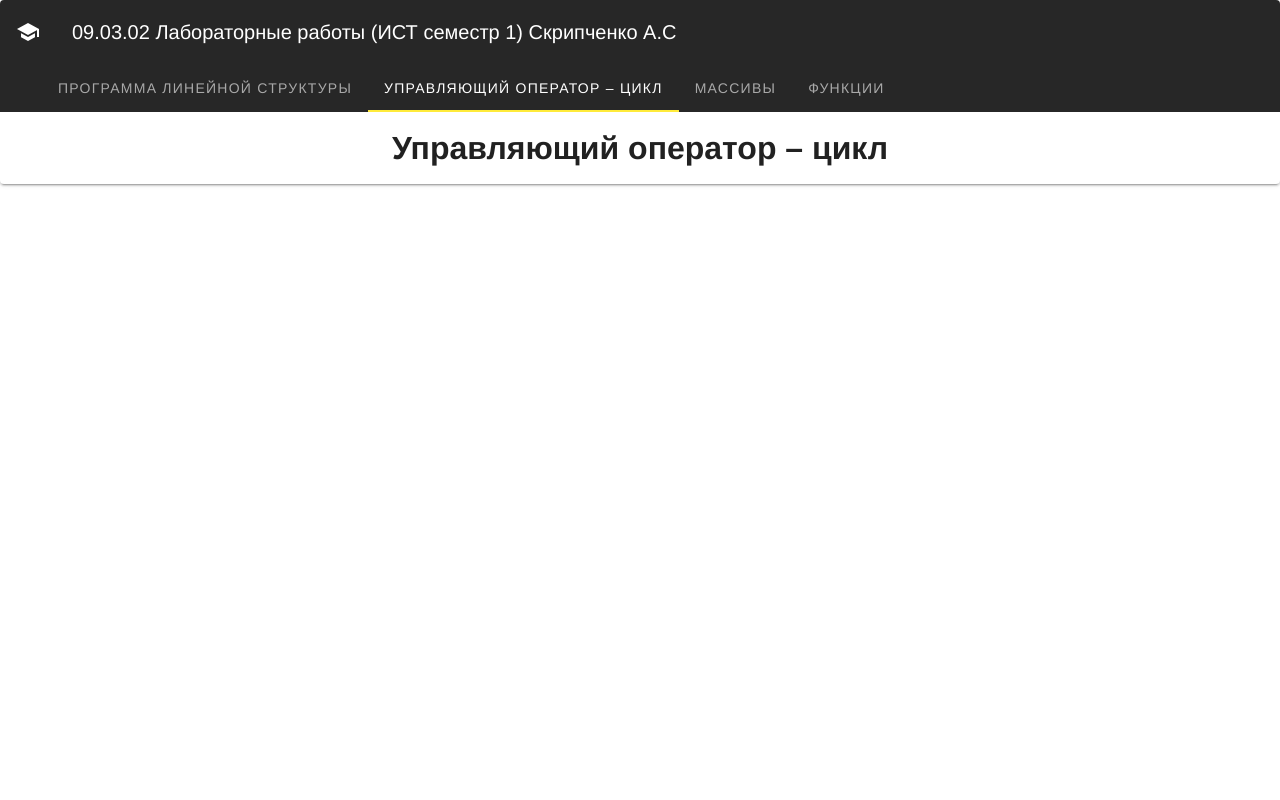
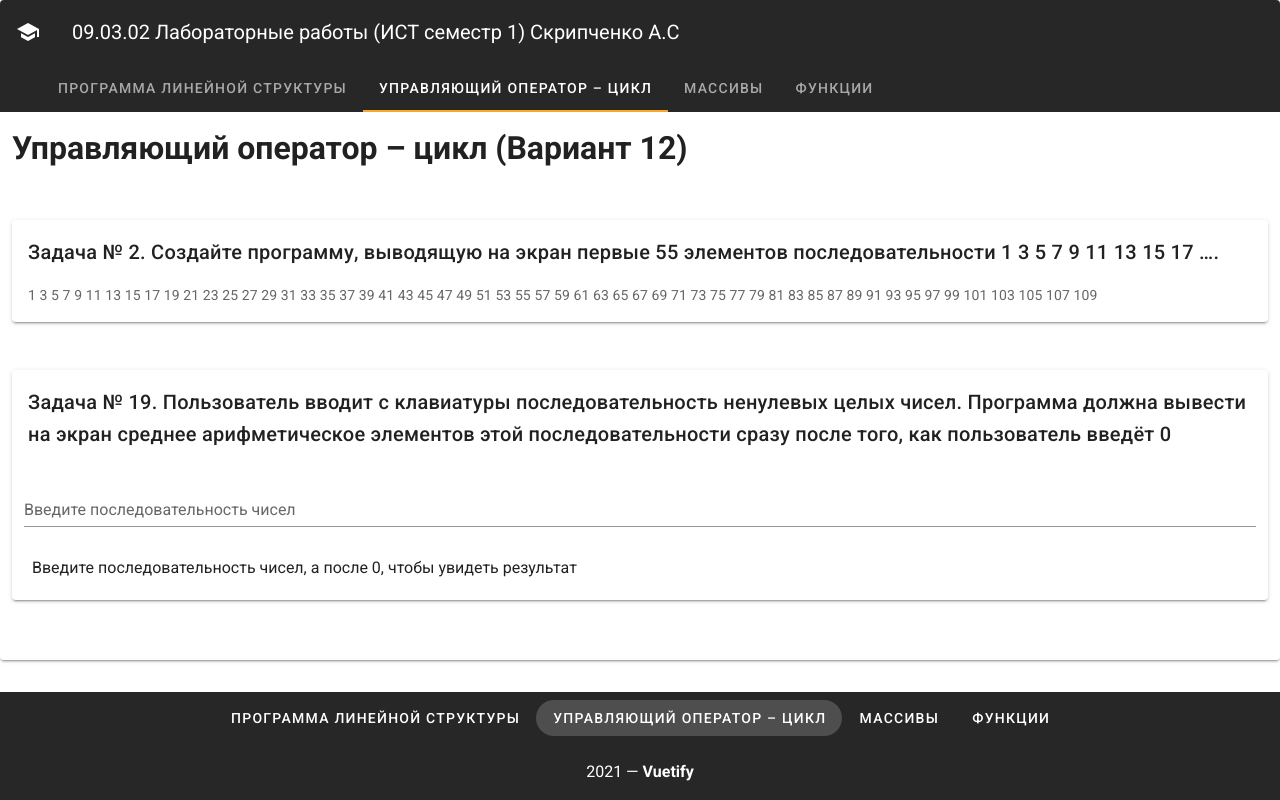
Before and after one commit to antongospod/laboratory-works, a Vue app: page /control-operator-loop in a window 1280 px wide. Built offline with nearby package versions, Linux system fonts and the light colour scheme.

Commit message:
add result for task 2

```diff
--- a/src/App.vue
+++ b/src/App.vue
@@ -1,6 +1,6 @@
 <template>
   <v-app>
-<!--    <router-view />-->
+    <v-main>
     <v-card>
       <v-toolbar
               dark
@@ -17,7 +17,7 @@
                   v-model="tab"
                   align-with-title
           >
-            <v-tabs-slider color="yellow"></v-tabs-slider>
+            <v-tabs-slider color="yellow darken-3"></v-tabs-slider>
 
             <v-tab
                     v-for="item in items"
@@ -29,37 +29,42 @@
           </v-tabs>
         </template>
       </v-toolbar>
-      <v-container fluid>
-        <v-main>
+      <v-container fluid class="mb-10">
           <router-view />
-        </v-main>
       </v-container>
     </v-card>
+    </v-main>
+    <v-footer
+            class="mt-auto"
+            absolute
+            padless
+            dark
+    >
+      <v-row
+              justify="center"
+              no-gutters
+      >
+        <v-btn
+                v-for="item in items"
+                :to="item.link"
+                :key="item.link"
+                color="white"
+                text
+                rounded
+                class="my-2"
+        >
+          {{ item.tab }}
+        </v-btn>
+        <v-col
+                class="py-4 text-center white--text"
+                cols="12"
+        >
+          {{ new Date().getFullYear() }} — <strong>Vuetify</strong>
+        </v-col>
+      </v-row>
+    </v-footer>
   </v-app>
 </template>
-
-<style>
-#app {
-  font-family: Avenir, Helvetica, Arial, sans-serif;
-  -webkit-font-smoothing: antialiased;
-  -moz-osx-font-smoothing: grayscale;
-  text-align: center;
-  color: #2c3e50;
-}
-
-#nav {
-  padding: 30px;
-}
-
-#nav a {
-  font-weight: bold;
-  color: #2c3e50;
-}
-
-#nav a.router-link-exact-active {
-  color: #42b983;
-}
-</style>
 <script>
   export default {
     data () {
@@ -72,7 +77,6 @@
           { tab: 'Функции', link: '/functions' },
 
         ],
-        text: 'Lorem ipsum dolor sit amet, consectetur adipiscing elit, sed do eiusmod tempor incididunt ut labore et dolore magna aliqua. Ut enim ad minim veniam, quis nostrud exercitation ullamco laboris nisi ut aliquip ex ea commodo consequat.',
       }
     },
   };
--- a/src/plugins/vuetify.js
+++ b/src/plugins/vuetify.js
@@ -30,6 +30,7 @@ export default new Vuetify({
         warning: "#ffc107",
         info: "#009688",
         success: "#4caf50",
+        background: "#000", // Not automatically applied
       },
     },
   },
--- a/src/views/TheControlOperatorLoop.vue
+++ b/src/views/TheControlOperatorLoop.vue
@@ -1,10 +1,87 @@
 <template>
   <div class="about">
-    <h1>Управляющий оператор – цикл</h1>
+    <h1>Управляющий оператор – цикл (Вариант 12)</h1>
+    <v-card class="mx-auto my-12">
+      <v-card-title>Задача № 2. Создайте программу, выводящую на экран первые 55 элементов последовательности 1 3 5 7 9 11 13 15 17 ….</v-card-title>
+      <v-card-text>{{loop}}</v-card-text>
+    </v-card>
+
+    <v-card class="mx-auto my-12">
+      <v-card-title>Задача № 19.	Пользователь вводит с клавиатуры последовательность ненулевых целых чисел. Программа должна вывести на экран среднее арифметическое элементов этой последовательности сразу после того, как пользователь введёт 0 </v-card-title>
+      <v-container fluid>
+        <v-row>
+          <v-col
+                  cols="12"
+                  md="12"
+          >
+            <v-text-field
+                    color="yellow darken-3"
+                    @keydown="onKeydown"
+                    v-if="valid"
+                    v-model="values"
+                    label="Введите последовательность чисел"
+                    required
+            ></v-text-field>
+            <v-card-actions>
+              <div v-if="valid === false" class="font-weight-bold">Среднее арифмитическое: </div>{{' '+sequence}}
+              <v-spacer />
+              <v-btn outlined @click="clear" v-if="valid === false">Очистить</v-btn>
+            </v-card-actions>
+          </v-col>
+        </v-row>
+      </v-container>
+    </v-card>
   </div>
 </template>
 <script>
 export default {
-  name: "ControlOperatorLoop"
+  name: "ControlOperatorLoop",
+  data: () => ({
+    valid: true,
+    out: [],
+    values: '',
+  }),
+  computed: {
+    loop: function () {
+      let result = '';
+      for (let a=1, b=1; a<=55; a++, b=b+2) {
+        result += b + " "
+      }
+      return result
+    },
+    sequence: function () {
+
+      let number = this.values,
+              output = [],
+              sNumber = number.toString();
+
+      for (let i = 0, len = sNumber.length; i < len; i += 1) {
+        output.push(+sNumber.charAt(i));
+      }
+      if (this.valid === false) {
+        let sum = 0;
+        let count = output.length;
+        for (let i=0; i<count; i++) {
+          sum += output[i];
+        }
+        if (!isNaN(sum/count)) {
+          return sum/count;
+        } else return 'Что-то пошло не так'
+      }
+      else
+        return 'Введите последовательность чисел, а после 0, чтобы увидеть результат'
+    }
+  },
+  methods: {
+    onKeydown(e) {
+      if (e.keyCode === 48) {
+        this.valid = false;
+      }
+    },
+    clear() {
+      this.values = '';
+      this.valid = true;
+    }
+  }
 };
 </script>
--- a/src/views/TheLinearStructureProgram.vue
+++ b/src/views/TheLinearStructureProgram.vue
@@ -1,6 +1,7 @@
 <template>
   <div class="home">
     <h1>Программа линейной структуры</h1>
+    <v-card-text>Задание 12. Заданы длины сторон треугольника. Найти его площадь.</v-card-text>
 
     <v-form v-model="valid">
       <v-container>
@@ -10,6 +11,7 @@
                   md="4"
           >
             <v-text-field
+                    color="yellow darken-3"
                     v-model="len1"
                     :rules="lenRules"
                     label="Введите длину для 1 стороны"
@@ -21,6 +23,7 @@
                   md="4"
           >
             <v-text-field
+                    color="yellow darken-3"
                     v-model="len2"
                     :rules="lenRules"
                     label="Введите длину для 2 стороны"
@@ -32,6 +35,7 @@
                   md="4"
           >
             <v-text-field
+                    color="yellow darken-3"
                     v-model="len3"
                     :rules="lenRules"
                     label="Введите длину для 3 стороны"
```
